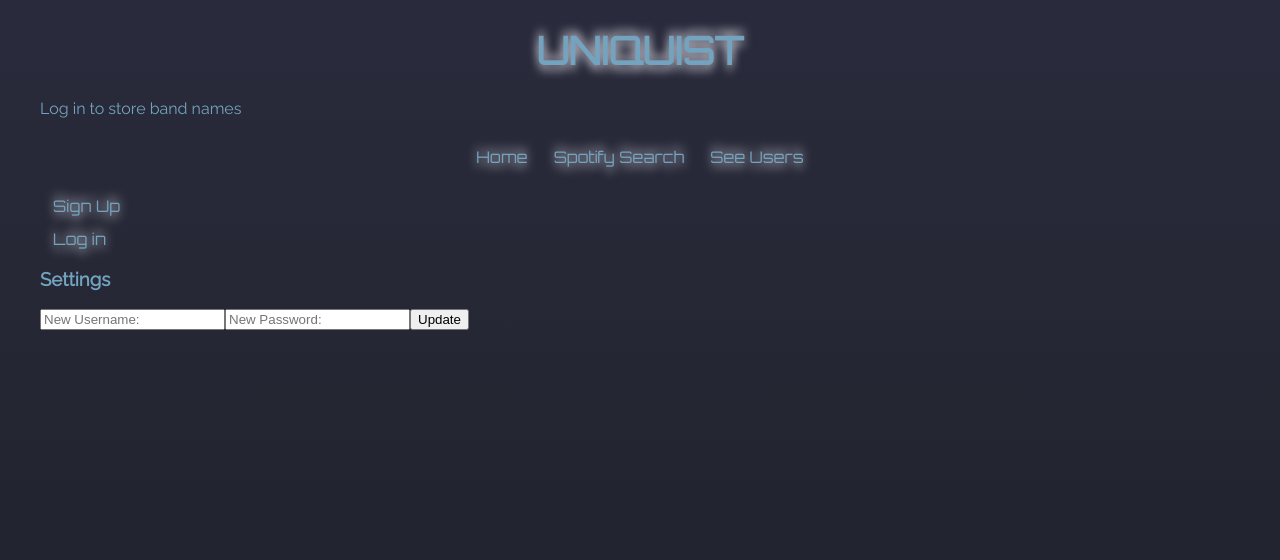
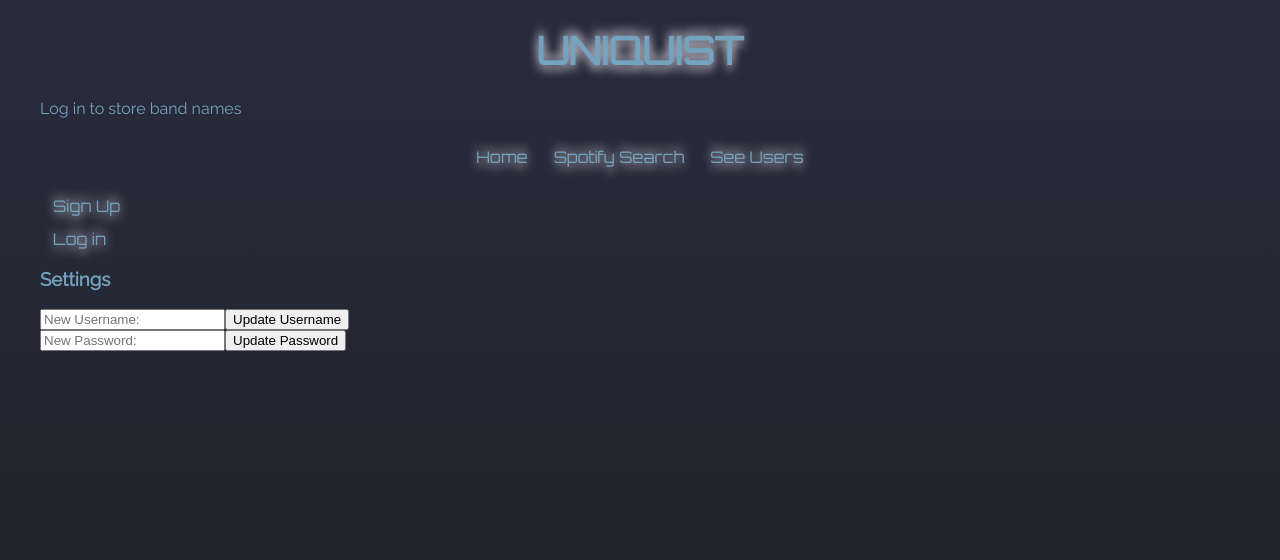
Before and after one commit to bbairdgen/uniquist, a React (Create React App) app in the folder client/: page /settings in a window 1280 px wide. Shown: the top 560 px of the page. Built offline with nearby package versions, Linux system fonts and the light colour scheme; a web font is replaced by a local one.

Commit message:
update settings

```diff
--- a/client/src/pages/Settings.js
+++ b/client/src/pages/Settings.js
@@ -2,7 +2,6 @@ import React, { useState } from "react";
 import { Link } from "react-router-dom";
 
 import { useMutation } from '@apollo/client';
-import { CREATE_USER } from '../utils/mutations';
 import { UPDATE_USERNAME ,UPDATE_PASSWORD } from '../utils/mutations';
 
 import Auth from "../utils/auth";
@@ -12,9 +11,9 @@ const Settings = () => {
     username: "",
     password: "",
   });
-//   const [addUser, { error }] = useMutation(CREATE_USER);
+
   const [updateUsername, { error }] = useMutation(UPDATE_USERNAME);
-//   const [updatePassword, { error }] = useMutation(UPDATE_PASSWORD);
+  const [updatePassword] = useMutation(UPDATE_PASSWORD);
 
   const handleChange = (event) => {
     const { name, value } = event.target;
@@ -24,7 +23,7 @@ const Settings = () => {
     });
   };
 
-  const handleFormSubmit = async (event) => {
+  const handleUsernameSubmit = async (event) => {
     event.preventDefault();
     console.log(formState);
 
@@ -40,6 +39,24 @@ const Settings = () => {
     }
 
   };
+
+  const handlePasswordSubmit = async (event) => {
+    event.preventDefault();
+    console.log(formState);
+
+    try {
+        const { data } = await updatePassword({
+          variables: { userID: Auth.getProfile().data._id, password: formState.password },
+        });
+
+        console.log("1.2", data);
+      } catch (err) {
+        console.log(formState);
+        console.error(err);
+      }
+
+  };
+
   return (
     <main>
       <div className="card">
@@ -48,7 +65,8 @@ const Settings = () => {
           {false ? (
             <p>Welcome</p>
           ) : (
-            <form onSubmit={handleFormSubmit}>
+            <>
+            <form onSubmit={handleUsernameSubmit}>
               <input
                 className="form-input"
                 placeholder="New Username:"
@@ -57,6 +75,15 @@ const Settings = () => {
                 value={formState.username}
                 onChange={handleChange}
               />
+              <button
+                className="btn"
+                style={{ cursor: "pointer" }}
+                type="submit"
+              >
+                Update Username
+              </button>
+            </form>
+            <form onSubmit={handlePasswordSubmit}>
               <input
                 className="form-input"
                 placeholder="New Password:"
@@ -70,9 +97,10 @@ const Settings = () => {
                 style={{ cursor: "pointer" }}
                 type="submit"
               >
-                Update
+                Update Password
               </button>
             </form>
+            </>
           )}
 
           {error && <div>{error.message}</div>}
--- a/client/src/utils/auth.js
+++ b/client/src/utils/auth.js
@@ -34,7 +34,7 @@ class AuthService {
 
   logout() {
     localStorage.removeItem("id_token");
-    window.location.reload();
+    window.location.assign("/");
   }
 }
 
--- a/client/src/utils/mutations.js
+++ b/client/src/utils/mutations.js
@@ -40,13 +40,11 @@ export const UPDATE_USERNAME = gql`
 export const UPDATE_PASSWORD = gql`
   mutation UpdatePassword(
     $userID: ID!
-    $oldPassword: String!
-    $newPassword: String!
+    $password: String!
   ) {
     updatePassword(
       userID: $userID
-      oldPassword: $oldPassword
-      newPassword: $newPassword
+      password: $password
     ) {
       _id
       password
```
Also changed, not shown: 2 other files (tests, documents, lock files or other folders).
